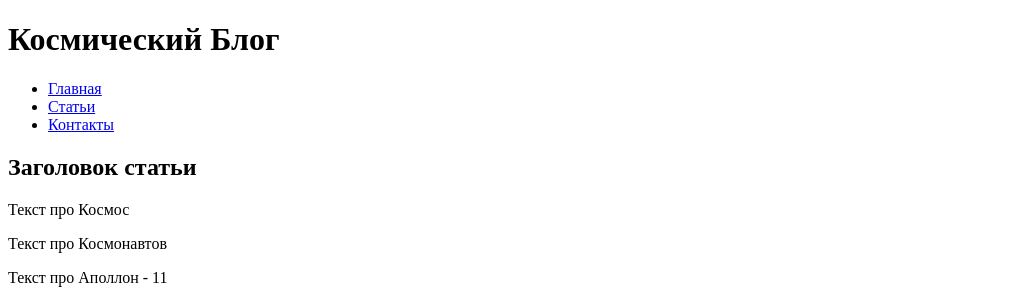
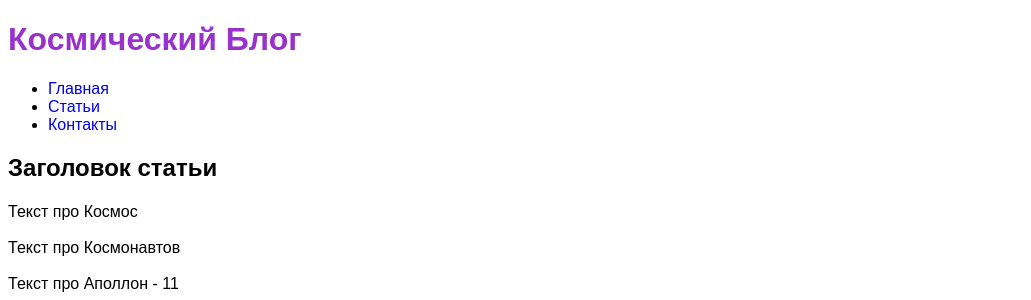
Before and after one commit to Shikabek/gemini_first_3_weeks_exercises, a plain HTML site: page index.html in a window 1280 px wide. Shown: the top 300 px of the page, without its empty margins (0-1031 px from the left). Drawn offline with Linux system fonts and the light colour scheme; grey boxes are pictures that could not be loaded.

Commit message:
index file with the css innit

```diff
--- a/index.html
+++ b/index.html
@@ -3,16 +3,17 @@
 <head>
     <meta charset="UTF-8">
     <meta name="viewport" content="width=device-width, initial-scale=1.0">
+    <link rel="stylesheet" href="style.css">
     <title>Task-1</title>
 </head>
 <body>
     <header>
-        <h1>Космический Блог</h1>
+        <h1 id="main-title">Космический Блог</h1>
         <nav>
             <ul>
-                <li><a href="#">Главная</a></li>
-                <li><a href="#article">Статьи</a></li>
-                <li><a href="/registration.html" target="_blank">Контакты</a></li>
+                <li><a href="#" class="nav_link">Главная</a></li>
+                <li><a href="#article" class="nav_link">Статьи</a></li>
+                <li><a href="/registration.html" target="_blank" class="nav_link">Контакты</a></li>
             </ul>
         </nav>
     </header>
```
